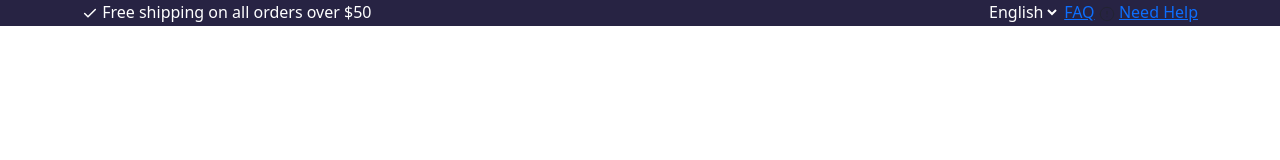
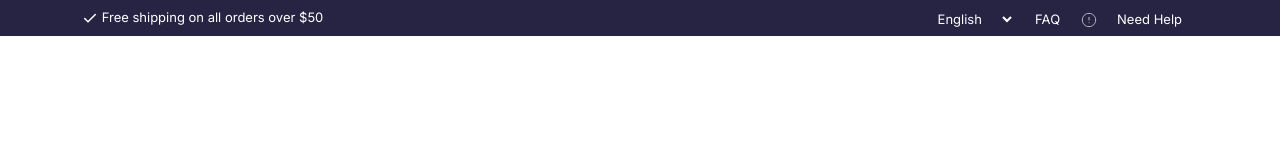
Before and after one commit to faisalahammed044274/comforty-FigmatoHTML, a website built with Vite: page index.html in a window 1280 px wide. Built offline with nearby package versions, Linux system fonts and the light colour scheme.

Commit message:
components

```diff
--- a/index.html
+++ b/index.html
@@ -11,7 +11,7 @@
     <header>
       <div class="subheader">
         <div class="container">
-          <div class="row">
+          <div class="row align-items-center">
             <div class="col-6 subheader-left">
               <p>
                 <svg
--- /dev/null
+++ b/src/scss/base/_reset.scss
@@ -0,0 +1,17 @@
+* {
+  padding: 0;
+  outline: 0;
+  margin: 0;
+}
+
+a {
+  text-decoration: none;
+  color: black;
+}
+img {
+  border: 0;
+}
+
+body {
+  font-family: "inter", sans-serif;
+}
--- a/src/scss/components/_header.scss
+++ b/src/scss/components/_header.scss
@@ -1,15 +1,17 @@
 .subheader {
   background-color: #272343;
+  padding: 6px 0;
   &-left {
     p {
       color: #fff;
       margin: 0;
+      font-size: 13px;
     }
   }
   &-right {
+    color: #fff;
     select{
       background-color: transparent;
-      color: #fff;
       border:unset;
     }
     &:focus{
@@ -18,9 +20,12 @@
     }
     option{
       color:black;
-
     }
   }
 
-  padding-bottom:2px;
+  select, a{
+    padding: 0px 16px;
+    color: #fff;
+    font-size: 13px;
+  }
 }
--- a/src/scss/style.scss
+++ b/src/scss/style.scss
@@ -1,2 +1,6 @@
+//Components
 @import './components/header';
+
+//Base
 @import './base/typo';
+@import './base/reset';
```
